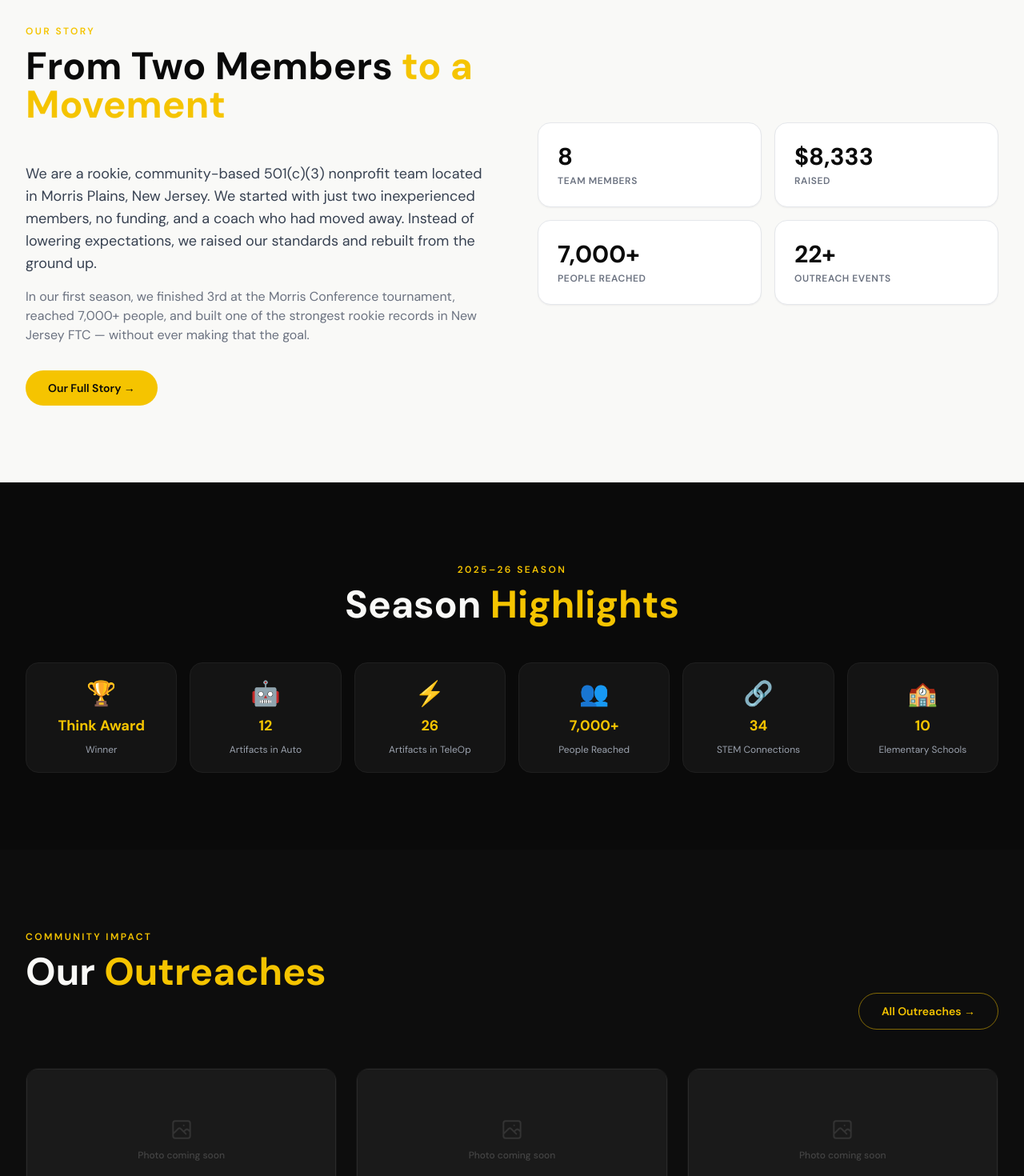
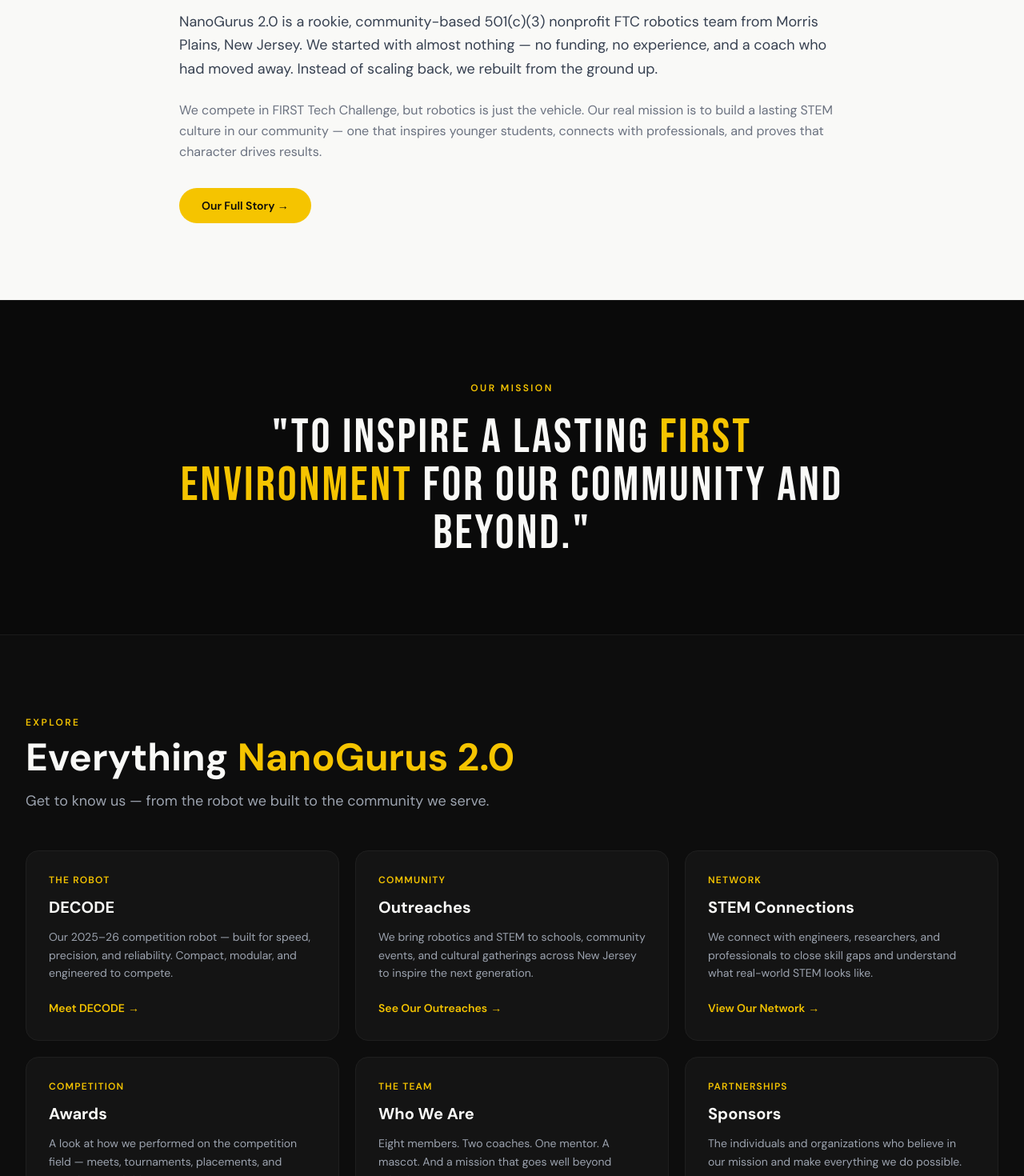
Before and after one commit to neilLawyer/nanogurus-2.0, a Next.js app: page / in a window 1280 px wide. Shown: the part 1040-2510 px from the top of the page at 80% size. Built offline with nearby package versions, Linux system fonts and the light colour scheme.

Commit message:
Simplify home page to mission-focused layout
Remove stats/specifics from home page. Replace with Who We Are, Mission statement, and section nav cards.

```diff
--- a/app/page.tsx
+++ b/app/page.tsx
@@ -2,36 +2,69 @@
 import { motion } from "framer-motion";
 import Link from "next/link";
 import CTAButton from "@/components/CTAButton";
-import CountUpStat from "@/components/CountUpStat";
 import SectionHeading from "@/components/SectionHeading";
-import OutreachCard from "@/components/OutreachCard";
+import { sponsors } from "@/data/sponsors";
 import SponsorCard from "@/components/SponsorCard";
-import { outreaches } from "@/data/outreaches";
-import { sponsors } from "@/data/sponsors";
 
-const seasonHighlights = [
-  { icon: "🏆", value: "Think Award", label: "Winner" },
-  { icon: "🤖", value: "12", label: "Artifacts in Auto" },
-  { icon: "⚡", value: "26", label: "Artifacts in TeleOp" },
-  { icon: "👥", value: "7,000+", label: "People Reached" },
-  { icon: "🔗", value: "34", label: "STEM Connections" },
-  { icon: "🏫", value: "10", label: "Elementary Schools" },
-];
-
-const aboutStats = [
-  { value: "8", label: "Team Members" },
-  { value: "$8,333", label: "Raised" },
-  { value: "7,000+", label: "People Reached" },
-  { value: "22+", label: "Outreach Events" },
+const sections = [
+  {
+    label: "The Robot",
+    title: "DECODE",
+    description:
+      "Our 2025–26 competition robot — built for speed, precision, and reliability. Compact, modular, and engineered to compete.",
+    href: "/robot",
+    cta: "Meet DECODE",
+  },
+  {
+    label: "Community",
+    title: "Outreaches",
+    description:
+      "We bring robotics and STEM to schools, community events, and cultural gatherings across New Jersey to inspire the next generation.",
+    href: "/outreaches",
+    cta: "See Our Outreaches",
+  },
+  {
+    label: "Network",
+    title: "STEM Connections",
+    description:
+      "We connect with engineers, researchers, and professionals to close skill gaps and understand what real-world STEM looks like.",
+    href: "/stem-connections",
+    cta: "View Our Network",
+  },
+  {
+    label: "Competition",
+    title: "Awards",
+    description:
+      "A look at how we performed on the competition field — meets, tournaments, placements, and awards earned this season.",
+    href: "/awards",
+    cta: "See Results",
+  },
+  {
+    label: "The Team",
+    title: "Who We Are",
+    description:
+      "Eight members. Two coaches. One mentor. A mascot. And a mission that goes well beyond robotics.",
+    href: "/about",
+    cta: "Meet the Team",
+  },
+  {
+    label: "Partnerships",
+    title: "Sponsors",
+    description:
+      "The individuals and organizations who believe in our mission and make everything we do possible.",
+    href: "/sponsors",
+    cta: "Our Sponsors",
+  },
 ];
 
 export default function HomePage() {
   return (
     <>
-      {/* HERO */}
+      {/* ── HERO ─────────────────────────────────────────────── */}
       <section className="relative min-h-screen flex items-center justify-center overflow-hidden bg-[#0A0A0A] mesh-bg grid-bg">
         <div className="absolute top-1/4 left-1/4 w-96 h-96 bg-gold/5 rounded-full blur-3xl pointer-events-none" />
         <div className="absolute bottom-1/4 right-1/4 w-72 h-72 bg-gold/3 rounded-full blur-3xl pointer-events-none" />
+
         <div className="relative z-10 max-w-5xl mx-auto px-4 sm:px-6 lg:px-8 text-center">
           <motion.div
             initial={{ opacity: 0, y: 20 }}
@@ -43,6 +76,7 @@
               FTC Team #30682 · Morris Plains, NJ
             </span>
           </motion.div>
+
           <motion.h1
             initial={{ opacity: 0, y: 30 }}
             animate={{ opacity: 1, y: 0 }}
@@ -63,14 +97,16 @@
             <br />
             CHARACTER.
           </motion.h1>
+
           <motion.p
             initial={{ opacity: 0 }}
             animate={{ opacity: 1 }}
             transition={{ duration: 0.6, delay: 0.35 }}
             className="text-[#9CA3AF] text-base md:text-lg mb-10 max-w-xl mx-auto"
           >
-            NanoGurus 2.0 #30682 — FIRST Tech Challenge | Morris Plains, NJ
+            NanoGurus 2.0 · FIRST Tech Challenge · Morris Plains, NJ
           </motion.p>
+
           <motion.div
             initial={{ opacity: 0, y: 10 }}
             animate={{ opacity: 1, y: 0 }}
@@ -81,6 +117,7 @@
             <CTAButton href="/robot" variant="outline">View Our Robot</CTAButton>
           </motion.div>
         </div>
+
         <motion.div
           initial={{ opacity: 0 }}
           animate={{ opacity: 1 }}
@@ -96,100 +133,108 @@
         </motion.div>
       </section>
 
-      {/* STATS BAR */}
-      <section className="bg-[#0A0A0A] border-y border-[#1A1A1A] py-12">
-        <div className="max-w-5xl mx-auto px-4 sm:px-6 lg:px-8">
-          <div className="grid grid-cols-2 md:grid-cols-4 gap-8">
-            <CountUpStat value={8} label="Team Members" />
-            <CountUpStat value={8333} prefix="$" label="Raised" />
-            <CountUpStat value={7000} suffix="+" label="People Reached" />
-            <CountUpStat value={22} label="Outreach Events" />
-          </div>
+      {/* ── WHO WE ARE ───────────────────────────────────────── */}
+      <section className="bg-[#F9F9F7] py-24">
+        <div className="max-w-4xl mx-auto px-4 sm:px-6 lg:px-8">
+          <motion.div
+            initial={{ opacity: 0, y: 24 }}
+            whileInView={{ opacity: 1, y: 0 }}
+            viewport={{ once: true }}
+            transition={{ duration: 0.6 }}
+          >
+            <span className="inline-block text-xs font-semibold uppercase tracking-[0.2em] text-gold mb-4">
+              Who We Are
+            </span>
+            <h2 className="text-4xl md:text-5xl font-bold text-[#0A0A0A] mb-6 leading-tight">
+              A community team built on{" "}
+              <span className="text-gold">character</span> first.
+            </h2>
+            <p className="text-[#374151] text-lg leading-relaxed mb-6">
+              NanoGurus 2.0 is a rookie, community-based 501(c)(3) nonprofit FTC robotics team
+              from Morris Plains, New Jersey. We started with almost nothing — no funding, no
+              experience, and a coach who had moved away. Instead of scaling back, we rebuilt from
+              the ground up.
+            </p>
+            <p className="text-[#6B7280] text-base leading-relaxed mb-8">
+              We compete in FIRST Tech Challenge, but robotics is just the vehicle. Our real mission
+              is to build a lasting STEM culture in our community — one that inspires younger
+              students, connects with professionals, and proves that character drives results.
+            </p>
+            <CTAButton href="/about" variant="filled">Our Full Story →</CTAButton>
+          </motion.div>
         </div>
       </section>
 
-      {/* ABOUT SNAPSHOT */}
-      <section className="bg-[#F9F9F7] py-24">
-        <div className="max-w-7xl mx-auto px-4 sm:px-6 lg:px-8">
-          <div className="grid md:grid-cols-2 gap-16 items-center">
-            <div>
-              <SectionHeading label="Our Story" title="From Two Members" titleGold="to a Movement" light />
-              <p className="text-[#374151] leading-relaxed text-base md:text-lg mb-4">
-                We are a rookie, community-based 501(c)(3) nonprofit team located in Morris Plains,
-                New Jersey. We started with just two inexperienced members, no funding, and a coach
-                who had moved away. Instead of lowering expectations, we raised our standards and
-                rebuilt from the ground up.
-              </p>
-              <p className="text-[#6B7280] leading-relaxed text-sm md:text-base">
-                In our first season, we finished 3rd at the Morris Conference tournament, reached
-                7,000+ people, and built one of the strongest rookie records in New Jersey FTC —
-                without ever making that the goal.
-              </p>
-              <div className="mt-8">
-                <CTAButton href="/about" variant="filled">Our Full Story →</CTAButton>
-              </div>
-            </div>
-            <div className="grid grid-cols-2 gap-4">
-              {aboutStats.map((s, i) => (
-                <motion.div
-                  key={s.label}
-                  initial={{ opacity: 0, y: 16 }}
-                  whileInView={{ opacity: 1, y: 0 }}
-                  viewport={{ once: true }}
-                  transition={{ duration: 0.4, delay: i * 0.1 }}
-                  className="bg-white border border-[#E5E7EB] rounded-2xl p-6 shadow-sm"
-                >
-                  <div className="text-3xl font-bold text-[#0A0A0A]">{s.value}</div>
-                  <div className="text-xs font-semibold uppercase tracking-wider text-[#6B7280] mt-1">{s.label}</div>
-                </motion.div>
-              ))}
-            </div>
-          </div>
+      {/* ── OUR MISSION ──────────────────────────────────────── */}
+      <section className="bg-[#0A0A0A] py-24 border-y border-[#1A1A1A]">
+        <div className="max-w-4xl mx-auto px-4 sm:px-6 lg:px-8 text-center">
+          <motion.div
+            initial={{ opacity: 0, y: 24 }}
+            whileInView={{ opacity: 1, y: 0 }}
+            viewport={{ once: true }}
+            transition={{ duration: 0.6 }}
+          >
+            <span className="inline-block text-xs font-semibold uppercase tracking-[0.2em] text-gold mb-6">
+              Our Mission
+            </span>
+            <blockquote className="font-display text-3xl md:text-5xl lg:text-6xl tracking-wide text-[#F9F9F7] leading-tight">
+              "TO INSPIRE A LASTING{" "}
+              <span className="text-gold">FIRST ENVIRONMENT</span>{" "}
+              FOR OUR COMMUNITY AND BEYOND."
+            </blockquote>
+          </motion.div>
         </div>
       </section>
 
-      {/* SEASON HIGHLIGHTS */}
-      <section className="bg-[#0A0A0A] py-24">
+      {/* ── SITE SECTIONS ────────────────────────────────────── */}
+      <section className="bg-[#0D0D0D] py-24">
         <div className="max-w-7xl mx-auto px-4 sm:px-6 lg:px-8">
-          <SectionHeading label="2025–26 Season" title="Season" titleGold="Highlights" center />
-          <div className="grid grid-cols-2 md:grid-cols-3 lg:grid-cols-6 gap-4">
-            {seasonHighlights.map((h, i) => (
+          <SectionHeading
+            label="Explore"
+            title="Everything"
+            titleGold="NanoGurus 2.0"
+            subtitle="Get to know us — from the robot we built to the community we serve."
+          />
+          <div className="grid sm:grid-cols-2 lg:grid-cols-3 gap-5">
+            {sections.map((s, i) => (
               <motion.div
-                key={h.label}
-                initial={{ opacity: 0, y: 20 }}
+                key={s.href}
+                initial={{ opacity: 0, y: 24 }}
                 whileInView={{ opacity: 1, y: 0 }}
                 viewport={{ once: true }}
-                transition={{ duration: 0.4, delay: i * 0.08 }}
-                className="bg-[#141414] border border-[#1F1F1F] rounded-2xl p-5 flex flex-col items-center text-center gap-2 hover:border-gold/30 transition-colors duration-300"
+                transition={{ duration: 0.4, delay: i * 0.07 }}
               >
-                <span className="text-3xl" role="img" aria-label={h.label}>{h.icon}</span>
-                <div className="font-bold text-gold text-lg">{h.value}</div>
-                <div className="text-[#9CA3AF] text-xs">{h.label}</div>
+                <Link
+                  href={s.href}
+                  className="group block bg-[#141414] border border-[#1F1F1F] rounded-2xl p-7 h-full hover:border-gold/30 transition-all duration-300 hover:-translate-y-1"
+                >
+                  <span className="text-xs font-semibold uppercase tracking-widest text-gold mb-3 block">
+                    {s.label}
+                  </span>
+                  <h3 className="text-xl font-bold text-[#F9F9F7] mb-3 group-hover:text-gold transition-colors duration-200">
+                    {s.title}
+                  </h3>
+                  <p className="text-[#9CA3AF] text-sm leading-relaxed mb-5">{s.description}</p>
+                  <span className="text-gold text-sm font-semibold inline-flex items-center gap-1 group-hover:gap-2 transition-all duration-200">
+                    {s.cta} <span aria-hidden="true">→</span>
+                  </span>
+                </Link>
               </motion.div>
             ))}
           </div>
         </div>
       </section>
 
-      {/* OUTREACH PREVIEW */}
-      <section className="bg-[#0D0D0D] py-24">
-        <div className="max-w-7xl mx-auto px-4 sm:px-6 lg:px-8">
-          <div className="flex flex-col md:flex-row items-start md:items-end justify-between gap-4 mb-12">
-            <SectionHeading label="Community Impact" title="Our" titleGold="Outreaches" />
-            <CTAButton href="/outreaches" variant="outline">All Outreaches →</CTAButton>
-          </div>
-          <div className="grid sm:grid-cols-2 lg:grid-cols-3 gap-6">
-            {outreaches.slice(0, 3).map((o, i) => (
-              <OutreachCard key={o.id} outreach={o} index={i} />
-            ))}
-          </div>
-        </div>
-      </section>
-
-      {/* SPONSORS STRIP */}
+      {/* ── SPONSORS STRIP ───────────────────────────────────── */}
       <section className="bg-[#F9F9F7] py-20">
         <div className="max-w-7xl mx-auto px-4 sm:px-6 lg:px-8">
-          <SectionHeading label="Thank You" title="Proudly" titleGold="Supported By" center light />
+          <SectionHeading
+            label="Thank You"
+            title="Proudly"
+            titleGold="Supported By"
+            center
+            light
+          />
           <div className="grid grid-cols-2 sm:grid-cols-3 lg:grid-cols-6 gap-4">
             {sponsors.map((s, i) => (
               <SponsorCard key={s.id} sponsor={s} index={i} />
```
